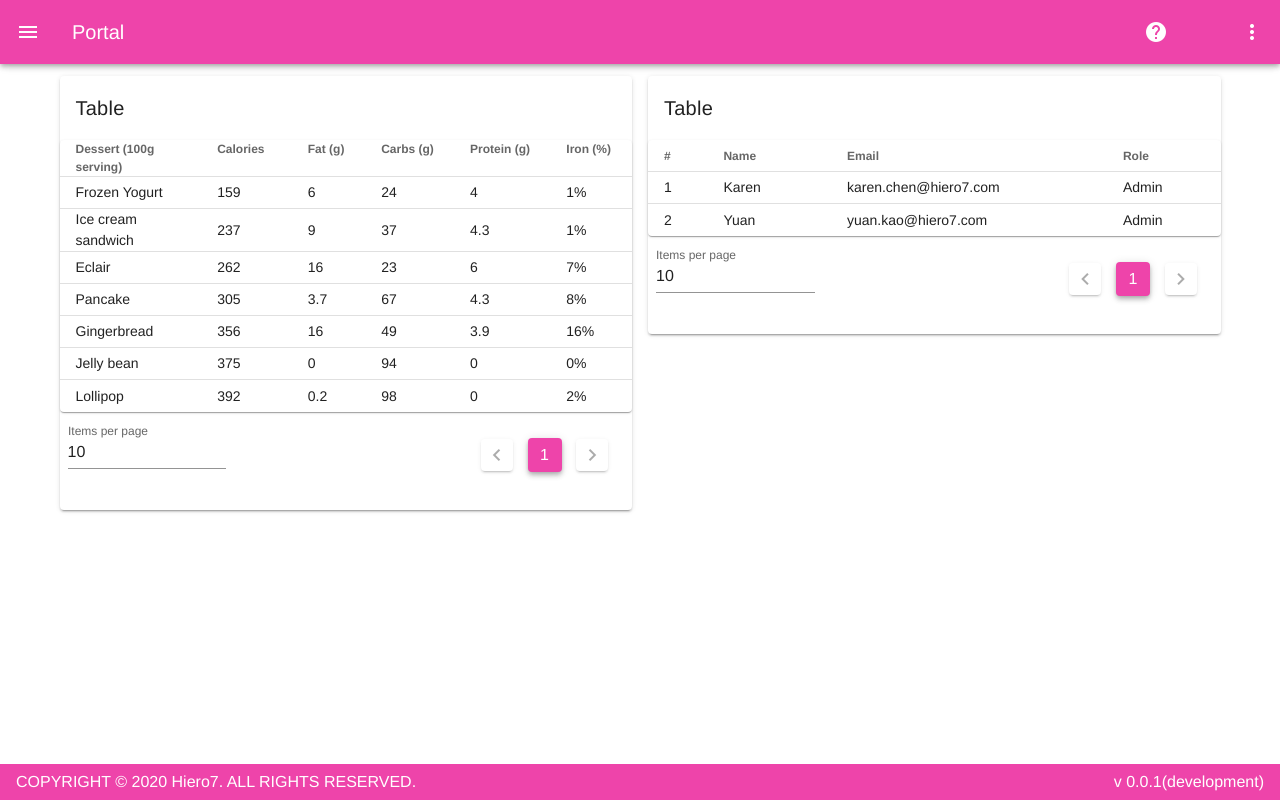
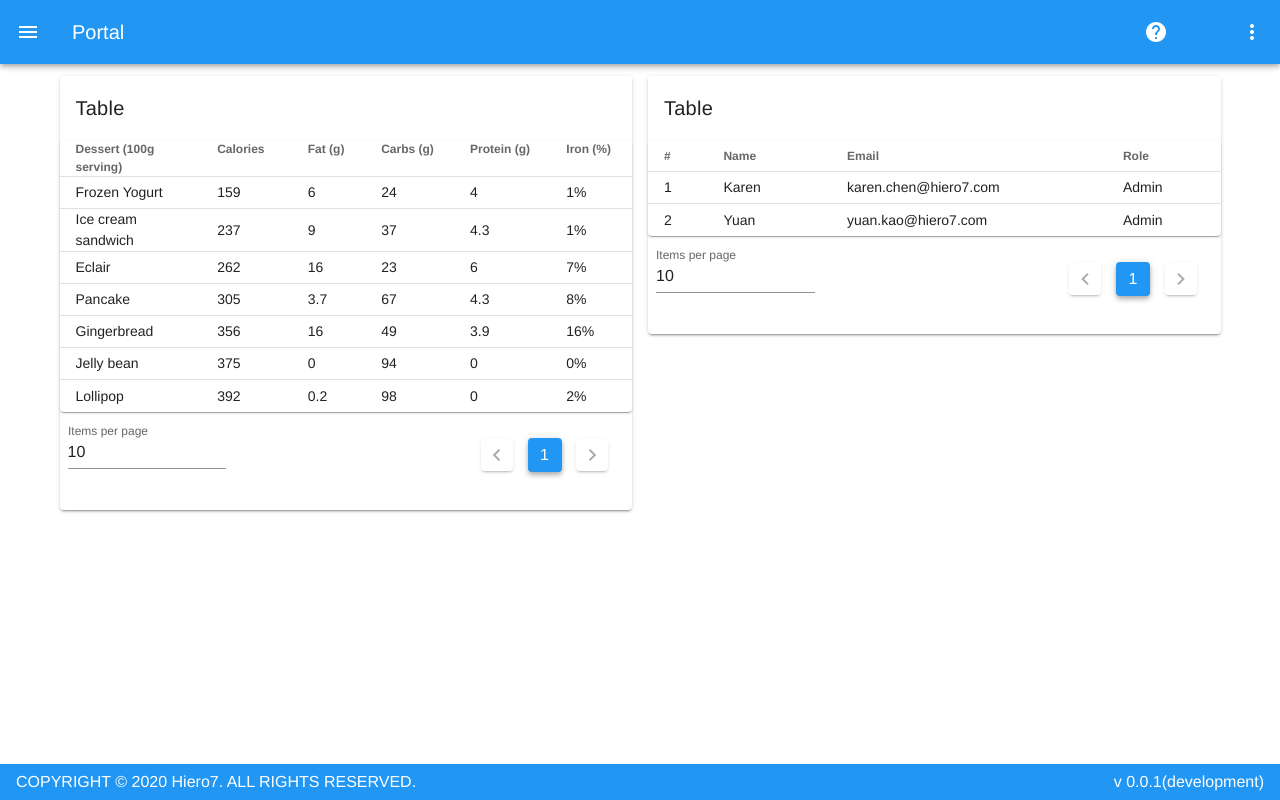
Before and after one commit to burgerleo/vue-template, a Vue app: page /home in a window 1280 px wide. Built offline with nearby package versions, Linux system fonts and the light colour scheme; no server answers; a small style sheet from the web is missing; what vue-highlightjs would draw is missing.

Commit message:
modify primary color

```diff
--- a/src/plugins/vuetify.js
+++ b/src/plugins/vuetify.js
@@ -8,7 +8,7 @@ export default new Vuetify({
     theme: {
         themes: {
             light: {
-                primary: "#ee44aa",
+                primary: "#2196F3",
                 secondary: "#424242",
                 accent: "#82B1FF",
                 error: "#FF5252",
```
